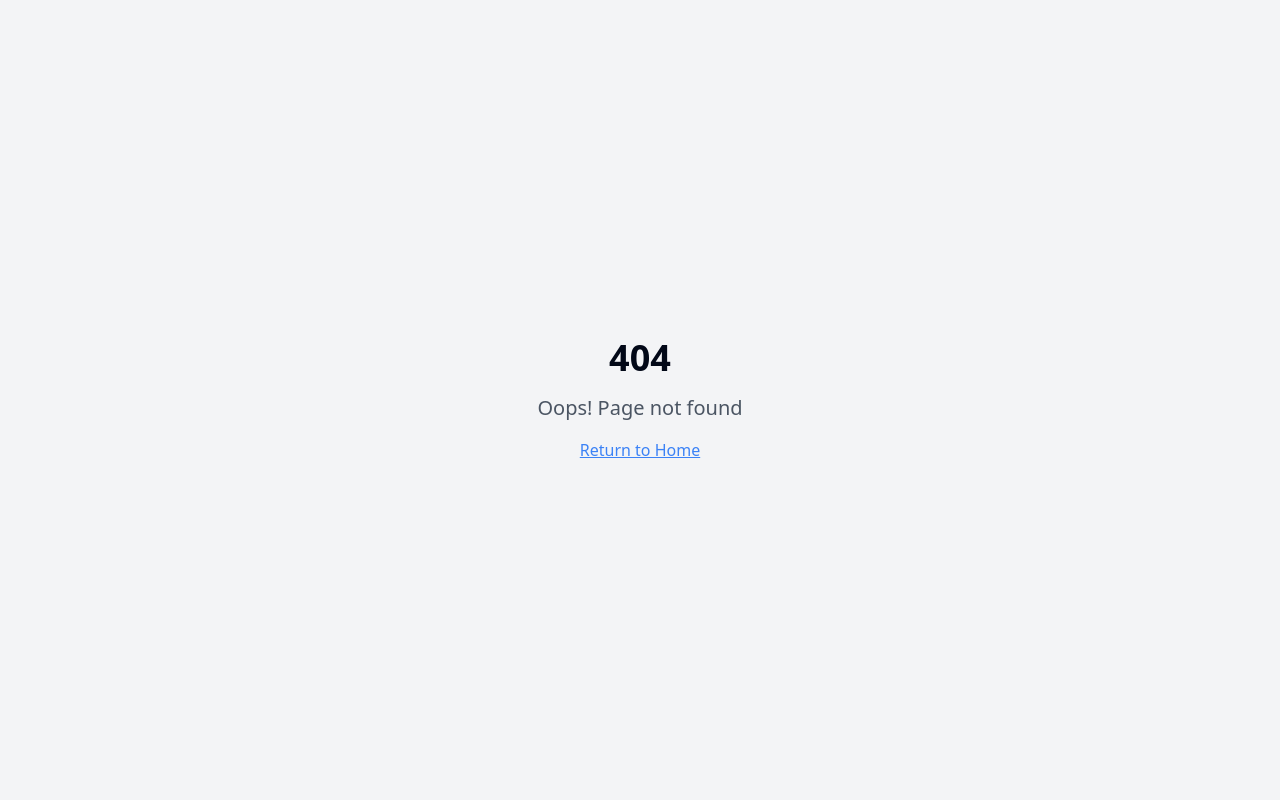
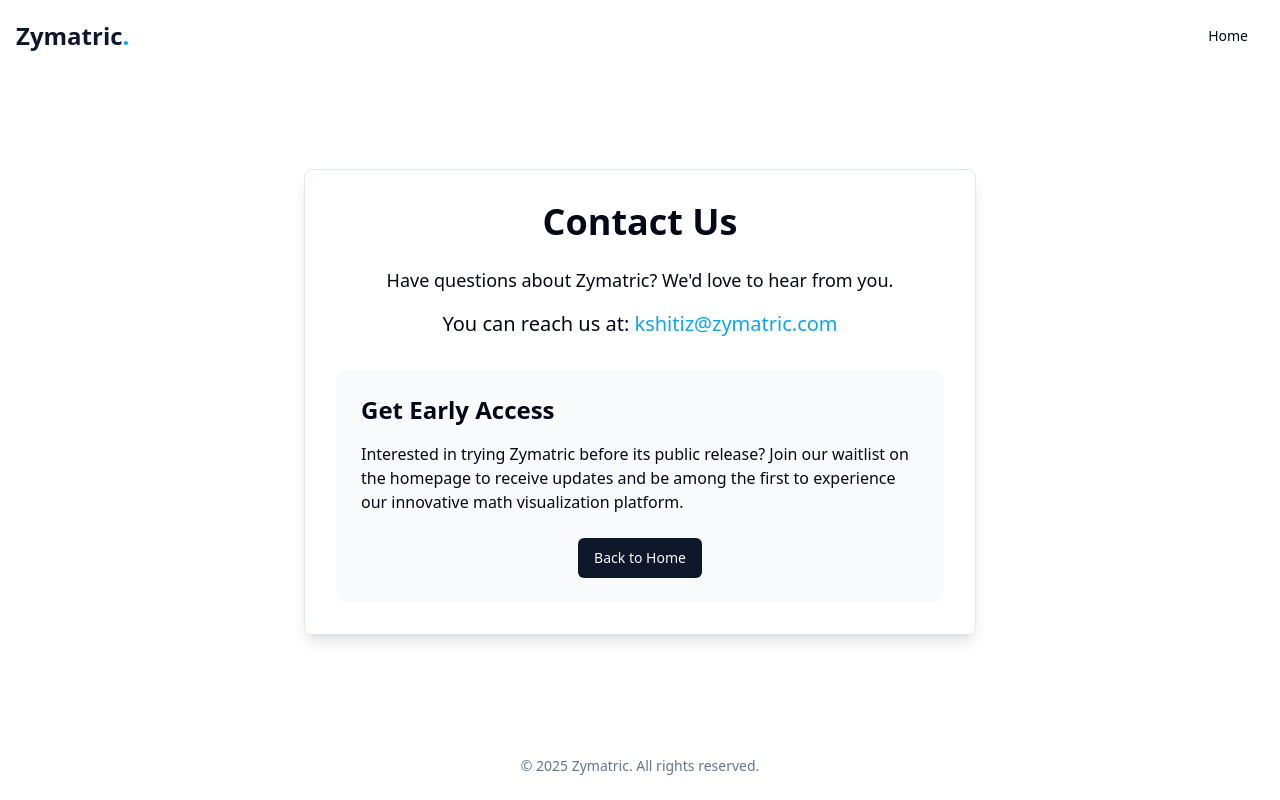
Before and after one commit to kshitizjangra/canvas-wave-artist, a React (Vite) app: page /contact in a window 1280 px wide. Before the commit this address had no page. Built offline with nearby package versions, Linux system fonts and the light colour scheme.

Commit message:
Enhance canvas and update content
- Improved canvas effect sitewide.
- Removed redundant text.
- Updated navigation and added contact page.

```diff
--- a/src/App.tsx
+++ b/src/App.tsx
@@ -1,9 +1,11 @@
+
 import { Toaster } from "@/components/ui/toaster";
 import { Toaster as Sonner } from "@/components/ui/sonner";
 import { TooltipProvider } from "@/components/ui/tooltip";
 import { QueryClient, QueryClientProvider } from "@tanstack/react-query";
 import { BrowserRouter, Routes, Route } from "react-router-dom";
 import Index from "./pages/Index";
+import Contact from "./pages/Contact";
 import NotFound from "./pages/NotFound";
 
 const queryClient = new QueryClient();
@@ -16,6 +18,7 @@ const App = () => (
       <BrowserRouter>
         <Routes>
           <Route path="/" element={<Index />} />
+          <Route path="/contact" element={<Contact />} />
           {/* ADD ALL CUSTOM ROUTES ABOVE THE CATCH-ALL "*" ROUTE */}
           <Route path="*" element={<NotFound />} />
         </Routes>
--- a/src/components/Hero.tsx
+++ b/src/components/Hero.tsx
@@ -20,9 +20,6 @@ export function Hero() {
       <header className="z-10 p-4 flex justify-between items-center">
         <Logo />
         <div className="flex items-center gap-4">
-          <Link to="/about">
-            <Button variant="ghost">About</Button>
-          </Link>
           <Link to="/contact">
             <Button variant="ghost">Contact</Button>
           </Link>
@@ -76,16 +73,7 @@ export function Hero() {
             </div>
           </div>
 
-          <h1 className="mt-8 text-2xl md:text-2xl">
-            Experience mathematics through AI-powered visualizations,
-            <span className="text-ali font-bold"> voice control</span>, and collaborative learning
-          </h1>
-
-          <p className="md:text-md mx-auto mb-8 mt-2 max-w-2xl px-6 text-sm text-primary/60 sm:px-6 md:max-w-4xl md:px-20 lg:text-lg">
-            Make complex concepts intuitive and engaging with Zymatric's innovative approach to mathematical learning.
-          </p>
-
-          <div className="mx-auto max-w-md mb-8">
+          <div className="mx-auto max-w-md mb-8 mt-10">
             <WaitlistForm />
           </div>
 
--- a/src/components/ui/canvas.tsx
+++ b/src/components/ui/canvas.tsx
@@ -117,6 +117,12 @@ Line.prototype = {
   },
 };
 
+// Define interfaces for better TypeScript support
+interface Position {
+  x: number;
+  y: number;
+}
+
 // @ts-ignore
 function onMousemove(e) {
   function o() {
@@ -175,15 +181,9 @@ function render() {
 
 function resizeCanvas() {
   // @ts-ignore
-  ctx.canvas.width = window.innerWidth - 20;
+  ctx.canvas.width = window.innerWidth;
   // @ts-ignore
   ctx.canvas.height = window.innerHeight;
-}
-
-// Define interfaces for better TypeScript support
-interface Position {
-  x: number;
-  y: number;
 }
 
 // @ts-ignore
@@ -198,7 +198,7 @@ var ctx,
   E = {
     debug: true,
     friction: 0.5,
-    trails: 80,
+    trails: 120,
     size: 50,
     dampening: 0.025,
     tension: 0.99,
@@ -238,4 +238,11 @@ export const renderCanvas = function () {
     ctx.running = true;
   });
   resizeCanvas();
+
+  // Trigger initial render even without mouse movement
+  const event = new MouseEvent('mousemove', {
+    clientX: window.innerWidth / 2,
+    clientY: window.innerHeight / 2
+  });
+  onMousemove(event);
 };
--- /dev/null
+++ b/src/pages/Contact.tsx
@@ -0,0 +1,69 @@
+
+import { renderCanvas } from "@/components/ui/canvas";
+import { useEffect } from "react";
+import { Logo } from "@/components/Logo";
+import { Link } from "react-router-dom";
+import { Button } from "@/components/ui/button";
+import { Footer } from "@/components/Footer";
+
+const Contact = () => {
+  useEffect(() => {
+    renderCanvas();
+  }, []);
+
+  return (
+    <div className="min-h-screen bg-background flex flex-col">
+      <header className="z-10 p-4 flex justify-between items-center">
+        <Link to="/">
+          <Logo />
+        </Link>
+        <div className="flex items-center gap-4">
+          <Link to="/">
+            <Button variant="ghost">Home</Button>
+          </Link>
+        </div>
+      </header>
+
+      <main className="flex-grow flex flex-col items-center justify-center z-10 px-4 py-10">
+        <div className="max-w-2xl w-full bg-background/80 backdrop-blur-sm p-8 rounded-lg border shadow-lg">
+          <h1 className="text-4xl font-bold mb-6 text-center">Contact Us</h1>
+
+          <div className="text-center mb-8">
+            <p className="text-lg mb-4">
+              Have questions about Zymatric? We'd love to hear from you.
+            </p>
+            <p className="text-xl font-medium">
+              You can reach us at:{" "}
+              <a href="mailto:kshitiz@zymatric.com" className="text-ali hover:underline">
+                kshitiz@zymatric.com
+              </a>
+            </p>
+          </div>
+
+          <div className="bg-muted/50 p-6 rounded-lg">
+            <h2 className="text-2xl font-semibold mb-4">Get Early Access</h2>
+            <p className="mb-4">
+              Interested in trying Zymatric before its public release? Join our waitlist on the homepage to receive updates and be among the first to experience our innovative math visualization platform.
+            </p>
+            <div className="text-center mt-6">
+              <Link to="/">
+                <Button>
+                  Back to Home
+                </Button>
+              </Link>
+            </div>
+          </div>
+        </div>
+      </main>
+
+      <Footer />
+
+      <canvas
+        className="bg-skin-base pointer-events-none absolute inset-0 mx-auto"
+        id="canvas"
+      ></canvas>
+    </div>
+  );
+};
+
+export default Contact;
```
